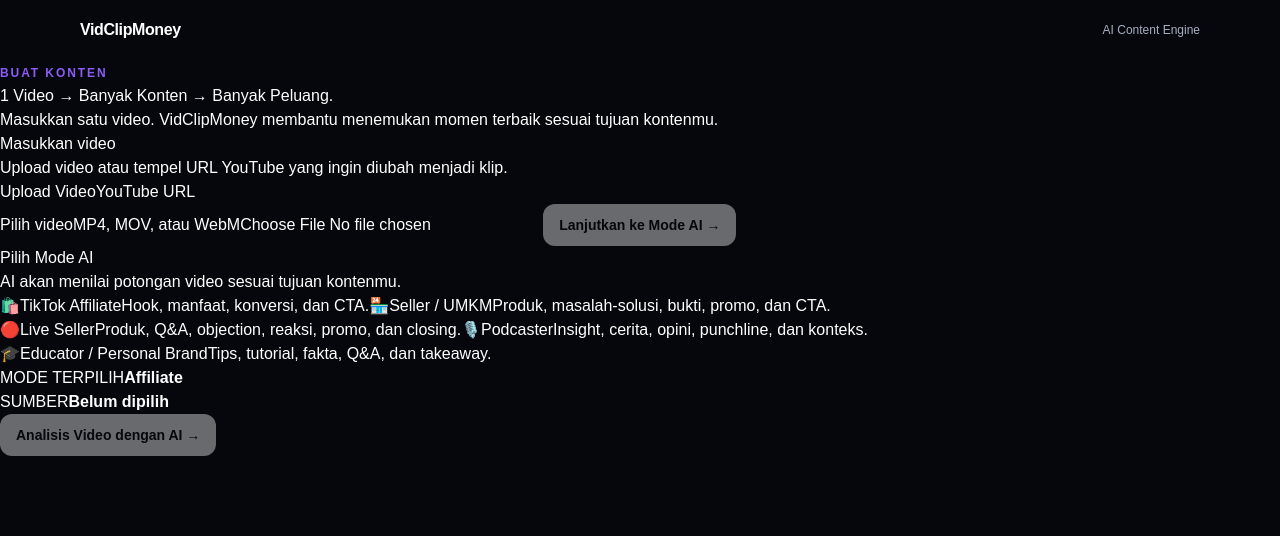
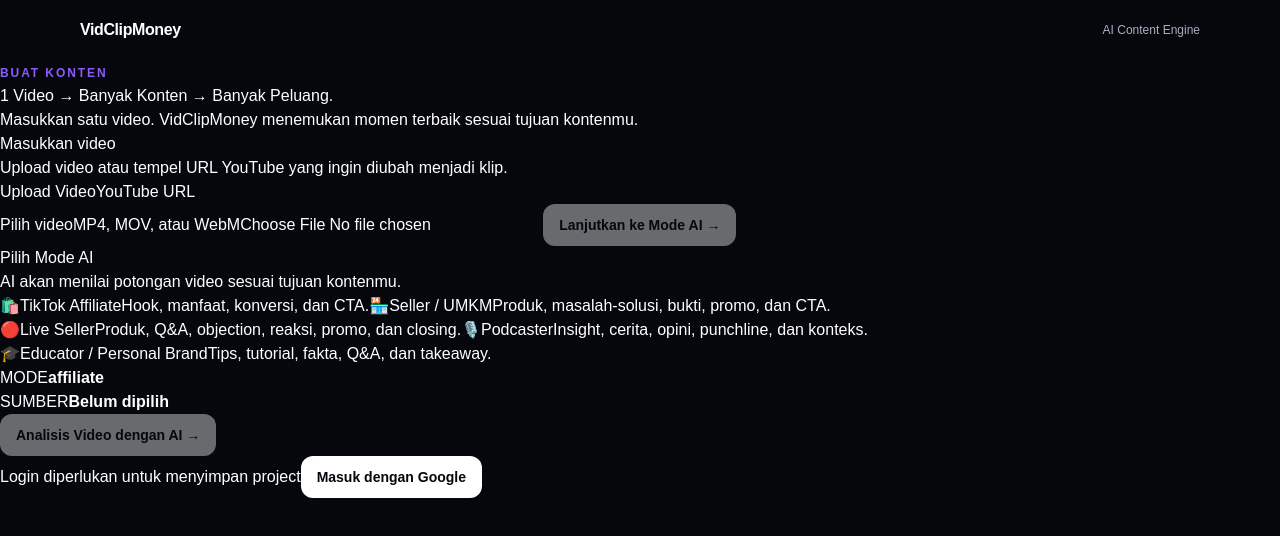
Before and after one commit to edosaputraputradayak07-collab/clippnow, a Next.js app: page /create in a window 1280 px wide. Shown: the top 536 px of the page. Built offline with nearby package versions, Linux system fonts and the light colour scheme.

Commit message:
feat(create): connect video input to project upload credit gate and queue

```diff
--- a/app/create/page.tsx
+++ b/app/create/page.tsx
@@ -1,62 +1,49 @@
 'use client';
 
 import { useState } from 'react';
+import { GoogleSignInButton } from '../../components/auth/google-sign-in-button';
 import { ModePicker } from '../../components/create/mode-picker';
 import { SourceInput } from '../../components/create/source-input';
+import { createSupabaseBrowserClient } from '../../src/lib/supabase/browser';
 import type { ContentMode } from '../../src/lib/types/core';
 
 export default function CreatePage() {
   const [mode, setMode] = useState<ContentMode>('affiliate');
-  const [sourceReady, setSourceReady] = useState(false);
+  const [source, setSource] = useState<File | string | null>(null);
   const [message, setMessage] = useState('');
+  const [busy, setBusy] = useState(false);
 
-  return (
-    <main className="create-page">
-      <header className="app-header">
-        <a className="brand" href="/">VidClipMoney</a>
-        <span className="header-badge">AI Content Engine</span>
-      </header>
+  async function startProcessing() {
+    if (!source) return;
+    setBusy(true); setMessage('Menyiapkan project…');
+    try {
+      const isFile = source instanceof File;
+      const idempotencyKey = crypto.randomUUID();
+      const projectResponse = await fetch('/api/projects', { method: 'POST', headers: { 'content-type': 'application/json' }, body: JSON.stringify({ mode, sourceType: isFile ? 'upload' : 'youtube', sourceUrl: isFile ? undefined : source, originalFilename: isFile ? source.name : undefined, idempotencyKey }) });
+      const projectBody = await projectResponse.json() as { error?: string; project?: { id: string } };
+      if (!projectResponse.ok || !projectBody.project) throw new Error(projectBody.error || 'PROJECT_CREATE_FAILED');
+      const projectId = projectBody.project.id;
+      if (isFile) {
+        setMessage('Menyiapkan upload aman…');
+        const prepareResponse = await fetch(`/api/projects/${projectId}/upload`, { method: 'POST', headers: { 'content-type': 'application/json' }, body: JSON.stringify({ phase: 'prepare', filename: source.name, contentType: source.type, size: source.size }) });
+        const prepareBody = await prepareResponse.json() as { error?: string; sourcePath?: string; token?: string };
+        if (!prepareResponse.ok || !prepareBody.sourcePath || !prepareBody.token) throw new Error(prepareBody.error || 'UPLOAD_PREPARE_FAILED');
+        const supabase = createSupabaseBrowserClient();
+        const { error: uploadError } = await supabase.storage.from('source-videos').uploadToSignedUrl(prepareBody.sourcePath, prepareBody.token, source);
+        if (uploadError) throw new Error(`UPLOAD_FAILED:${uploadError.message}`);
+        const completeResponse = await fetch(`/api/projects/${projectId}/upload`, { method: 'POST', headers: { 'content-type': 'application/json' }, body: JSON.stringify({ phase: 'complete', sourcePath: prepareBody.sourcePath }) });
+        if (!completeResponse.ok) throw new Error('UPLOAD_COMPLETE_FAILED');
+      }
+      setMessage('Mengecek credit dan memasukkan job ke queue…');
+      const processResponse = await fetch(`/api/projects/${projectId}/process`, { method: 'POST' });
+      const processBody = await processResponse.json() as { error?: string; job?: { id: string } };
+      if (!processResponse.ok || !processBody.job) throw new Error(processBody.error || 'PROCESS_START_FAILED');
+      window.location.href = `/results?project=${projectId}&job=${processBody.job.id}`;
+    } catch (error) {
+      const text = error instanceof Error ? error.message : 'UNKNOWN_ERROR';
+      setMessage(text === 'INSUFFICIENT_CREDITS' ? 'Credit tidak cukup. Buka Pricing untuk menambah credit.' : text);
+    } finally { setBusy(false); }
+  }
 
-      <div className="create-container">
-        <section className="create-intro">
-          <span className="eyebrow">BUAT KONTEN</span>
-          <h1>1 Video → Banyak Konten → Banyak Peluang.</h1>
-          <p>Masukkan satu video. VidClipMoney membantu menemukan momen terbaik sesuai tujuan kontenmu.</p>
-        </section>
-
-        <div className="create-card">
-          <SourceInput
-            onSubmit={(source) => {
-              setSourceReady(true);
-              setMessage(source.kind === 'upload' ? 'Video siap diproses.' : 'URL YouTube siap diproses.');
-            }}
-          />
-
-          <ModePicker value={mode} onChange={setMode} />
-
-          <section className="review-box" aria-live="polite">
-            <div>
-              <span className="review-label">MODE TERPILIH</span>
-              <strong>{mode.replace('_', ' ').replace(/\b\w/g, (letter) => letter.toUpperCase())}</strong>
-            </div>
-            <div>
-              <span className="review-label">SUMBER</span>
-              <strong>{sourceReady ? 'Siap diproses' : 'Belum dipilih'}</strong>
-            </div>
-          </section>
-
-          {message ? <p className="success-message">{message}</p> : null}
-
-          <button
-            type="button"
-            className="primary-button create-button"
-            disabled={!sourceReady}
-            onClick={() => setMessage('Permintaan analisis siap dikirim ke AI Content Engine.')}
-          >
-            Analisis Video dengan AI →
-          </button>
-        </div>
-      </div>
-    </main>
-  );
+  return <main className="create-page"><header className="app-header"><a className="brand" href="/">VidClipMoney</a><span className="header-badge">AI Content Engine</span></header><div className="create-container"><section className="create-intro"><span className="eyebrow">BUAT KONTEN</span><h1>1 Video → Banyak Konten → Banyak Peluang.</h1><p>Masukkan satu video. VidClipMoney menemukan momen terbaik sesuai tujuan kontenmu.</p></section><div className="create-card"><SourceInput onSubmit={(next) => { setSource(next.value); setMessage('Sumber video siap.'); }} /><ModePicker value={mode} onChange={setMode} /><section className="review-box" aria-live="polite"><div><span className="review-label">MODE</span><strong>{mode}</strong></div><div><span className="review-label">SUMBER</span><strong>{source ? 'Siap' : 'Belum dipilih'}</strong></div></section>{message ? <p className="success-message">{message}</p> : null}<button type="button" className="primary-button create-button" disabled={!source || busy} onClick={startProcessing}>{busy ? 'Memproses…' : 'Analisis Video dengan AI →'}</button><div className="auth-divider"><span>Login diperlukan untuk menyimpan project</span><GoogleSignInButton next="/create" /></div></div></div></main>;
 }
```
